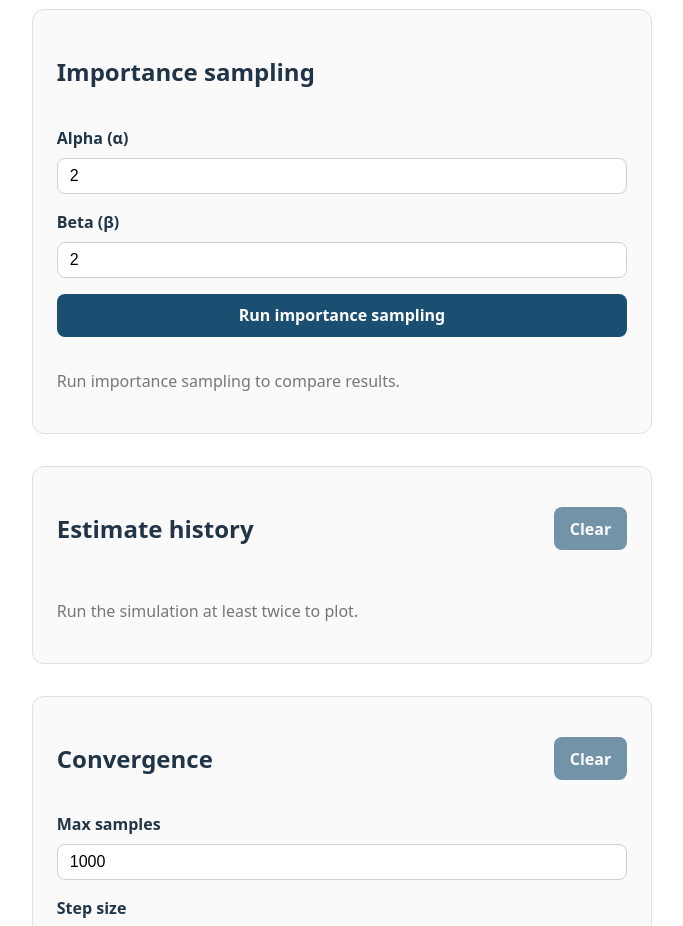
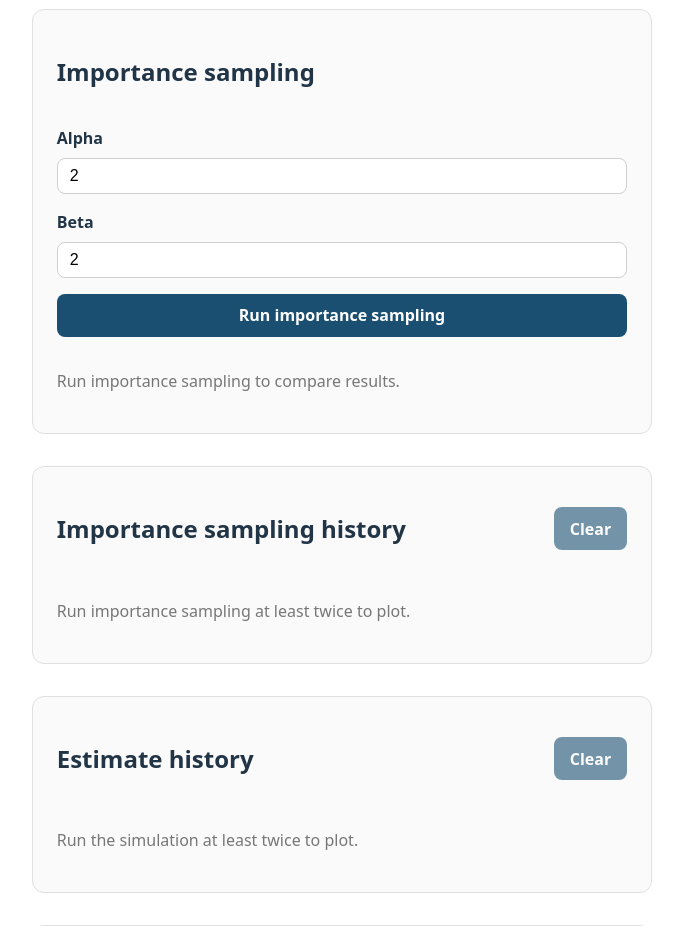
Before and after one commit to fjyeo/monte_carlo_simulator, a React (Vite) app: page / in a window 1280 px wide. Shown: the part 780-1706 px from the top of the page, without its empty margins (298-981 px from the left). Built offline with nearby package versions, Linux system fonts and the light colour scheme.

Commit message:
Add importance sampling history plot

```diff
--- a/src/App.tsx
+++ b/src/App.tsx
@@ -34,6 +34,7 @@ function App() {
   const [importanceBeta, setImportanceBeta] = useState(2)
   const [importanceResult, setImportanceResult] =
     useState<ImportanceSamplingResponse | null>(null)
+  const [importanceHistory, setImportanceHistory] = useState<number[]>([])
   const [importanceError, setImportanceError] = useState<string | null>(null)
   const [importanceLoading, setImportanceLoading] = useState(false)
   const [convergenceMax, setConvergenceMax] = useState(1000)
@@ -133,6 +134,7 @@ function App() {
 
       const data = (await response.json()) as ImportanceSamplingResponse
       setImportanceResult(data)
+      setImportanceHistory((prev) => [...prev, data.estimate])
     } catch (caught) {
       const message =
         caught instanceof Error ? caught.message : 'Unexpected error'
@@ -212,7 +214,7 @@ function App() {
       <section className="panel">
         <h2>Importance sampling</h2>
         <label>
-          Alpha (α)
+          Alpha
           <input
             type="number"
             min={0.1}
@@ -223,7 +225,7 @@ function App() {
           />
         </label>
         <label>
-          Beta (β)
+          Beta
           <input
             type="number"
             min={0.1}
@@ -258,6 +260,24 @@ function App() {
           </dl>
         ) : (
           <p className="muted">Run importance sampling to compare results.</p>
+        )}
+      </section>
+
+      <section className="panel">
+        <div className="panel-header">
+          <h2>Importance sampling history</h2>
+          <button
+            type="button"
+            onClick={() => setImportanceHistory([])}
+            disabled={importanceHistory.length === 0}
+          >
+            Clear
+          </button>
+        </div>
+        {importanceHistory.length < 2 ? (
+          <p className="muted">Run importance sampling at least twice to plot.</p>
+        ) : (
+          <EstimatePlot values={importanceHistory} />
         )}
       </section>
 
```
